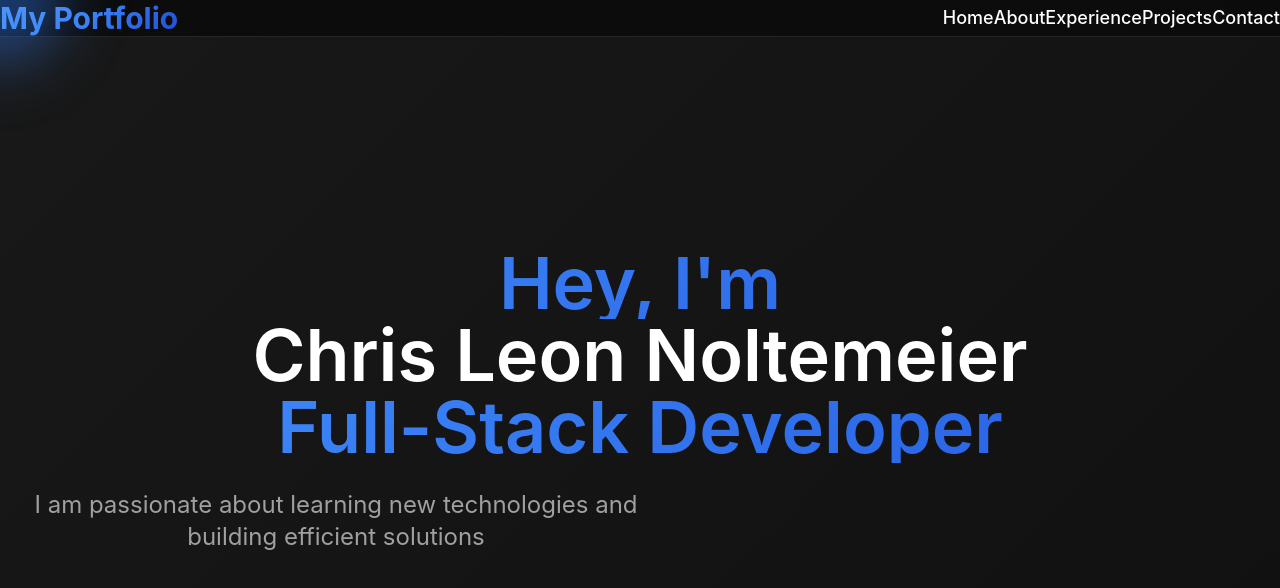
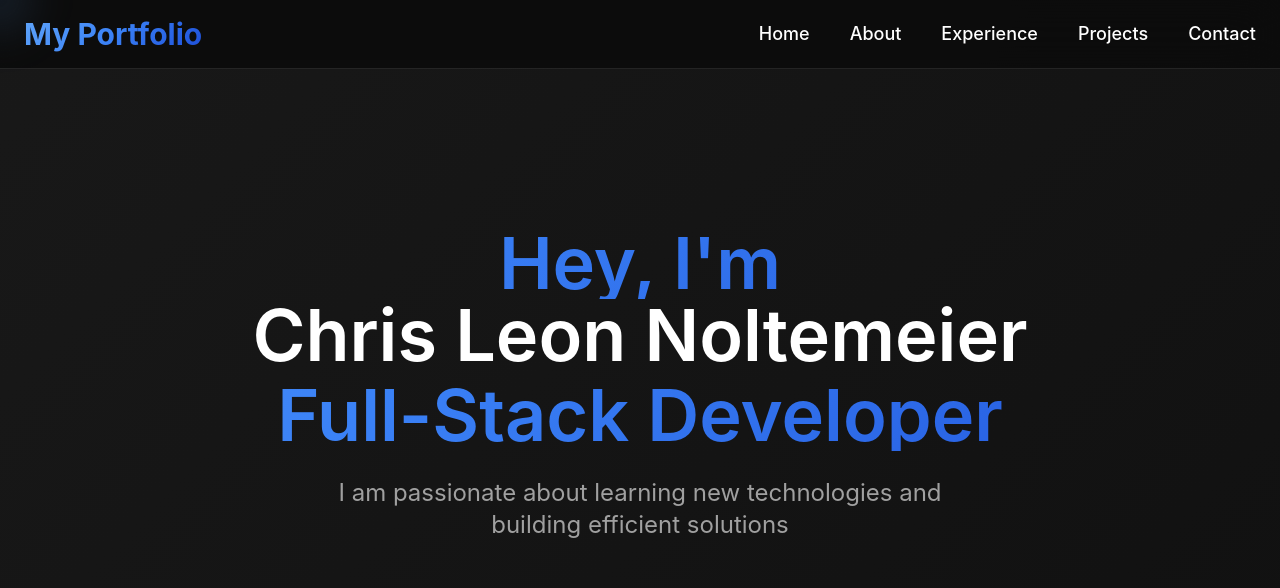
Before and after one commit to chrisnltr/portfolio, a Nuxt app: page / in a window 1280 px wide. Shown: the top 588 px of the page. Built offline with nearby package versions, Linux system fonts and the light colour scheme.

Commit message:
Refactor Tailwind CSS integration: replace @tailwindcss/postcss with @nuxtjs/tailwindcss, update Tailwind version to 3.4.17, and adjust CSS imports in main.css

```diff
--- a/assets/css/main.css
+++ b/assets/css/main.css
@@ -1,4 +1,6 @@
-@import 'tailwindcss';
+@tailwind base;
+@tailwind components;
+@tailwind utilities;
 
 /* Custom CSS Variables for Theme */
 :root {
@@ -24,7 +26,8 @@ html {
 }
 
 body {
-  font-family: 'Inter', -apple-system, BlinkMacSystemFont, 'Segoe UI', Roboto, sans-serif;
+	font-family: "Inter", -apple-system, BlinkMacSystemFont, "Segoe UI", Roboto,
+		sans-serif;
 	background-color: var(--background-primary);
 	color: var(--text-primary);
 	line-height: 1.6;
@@ -76,7 +79,8 @@ body {
 }
 
 @keyframes gradientShift {
-  0%, 100% {
+	0%,
+	100% {
 		background-position: 0% 50%;
 	}
 	50% {
@@ -169,7 +173,7 @@ body {
 }
 
 .link::after {
-  content: '';
+	content: "";
 	position: absolute;
 	width: 0;
 	height: 2px;
@@ -354,7 +358,8 @@ body {
 }
 
 @keyframes float {
-  0%, 100% {
+	0%,
+	100% {
 		transform: translateY(0px) rotate(0deg);
 		opacity: 0.3;
 	}
@@ -367,7 +372,11 @@ body {
 /* Modern Section */
 .modern-section {
 	position: relative;
-  background: linear-gradient(135deg, rgba(10, 10, 10, 0.9) 0%, rgba(26, 26, 26, 0.9) 100%);
+	background: linear-gradient(
+		135deg,
+		rgba(10, 10, 10, 0.9) 0%,
+		rgba(26, 26, 26, 0.9) 100%
+	);
 }
 
 /* Animated Background */
@@ -378,7 +387,8 @@ body {
 }
 
 @keyframes gradientMove {
-  0%, 100% {
+	0%,
+	100% {
 		background-position: 0% 50%;
 	}
 	50% {
--- a/nuxt.config.ts
+++ b/nuxt.config.ts
@@ -10,10 +10,12 @@ export default defineNuxtConfig({
 
   postcss: {
     plugins: {
-      "@tailwindcss/postcss": {},
+      tailwindcss: {},
       autoprefixer: {}
     }
   },
+
+  modules: ['@nuxtjs/tailwindcss'],
 
   // App Head
   app: {
@@ -41,7 +43,6 @@ export default defineNuxtConfig({
   },
 
   // Ensure proper module resolution
-  modules: [],
 
   // Runtime config for better compatibility
   runtimeConfig: {
--- a/package.json
+++ b/package.json
@@ -12,16 +12,16 @@
     "preview": "nuxt preview"
   },
   "dependencies": {
-    "@tailwindcss/postcss": "^4.1.11",
     "nuxt": "^3.10.0",
     "vue": "^3.4.0",
     "vue-bundle-renderer": "^2.1.2"
   },
   "devDependencies": {
+    "@nuxtjs/tailwindcss": "^6.14.0",
     "@tailwindcss/forms": "^0.5.10",
     "@tailwindcss/typography": "^0.5.16",
     "autoprefixer": "^10.4.21",
     "postcss": "^8.5.6",
-    "tailwindcss": "^4.1.11"
+    "tailwindcss": "^3.4.17"
   }
 }
--- a/tailwind.config.js
+++ b/tailwind.config.js
@@ -1,5 +1,5 @@
 /** @type {import('tailwindcss').Config} */
-export default {
+module.exports = {
   content: [
     "./app/**/*.{js,vue,ts}",
     "./components/**/*.{js,vue,ts}",
```
Also changed, not shown: 1 other file (tests, documents, lock files or other folders). Lines whose indentation alone changed are shown as unchanged.
